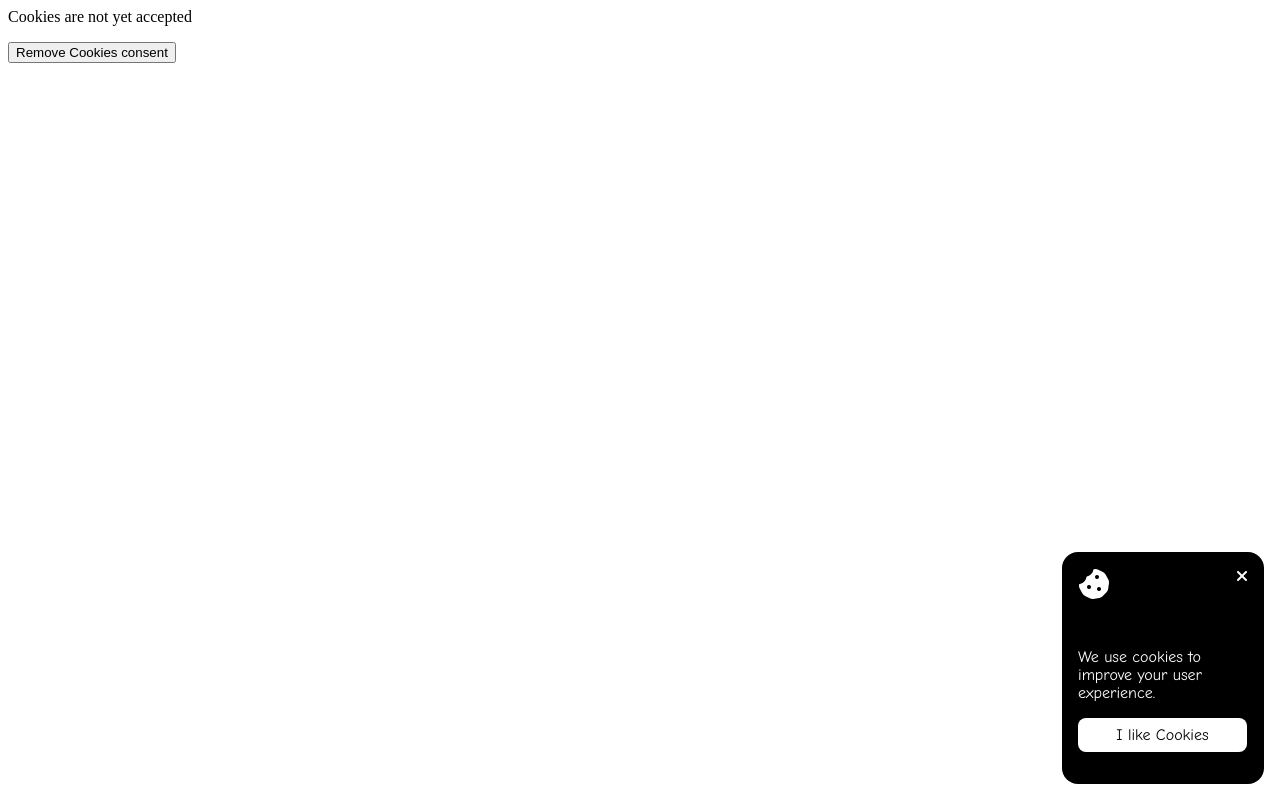
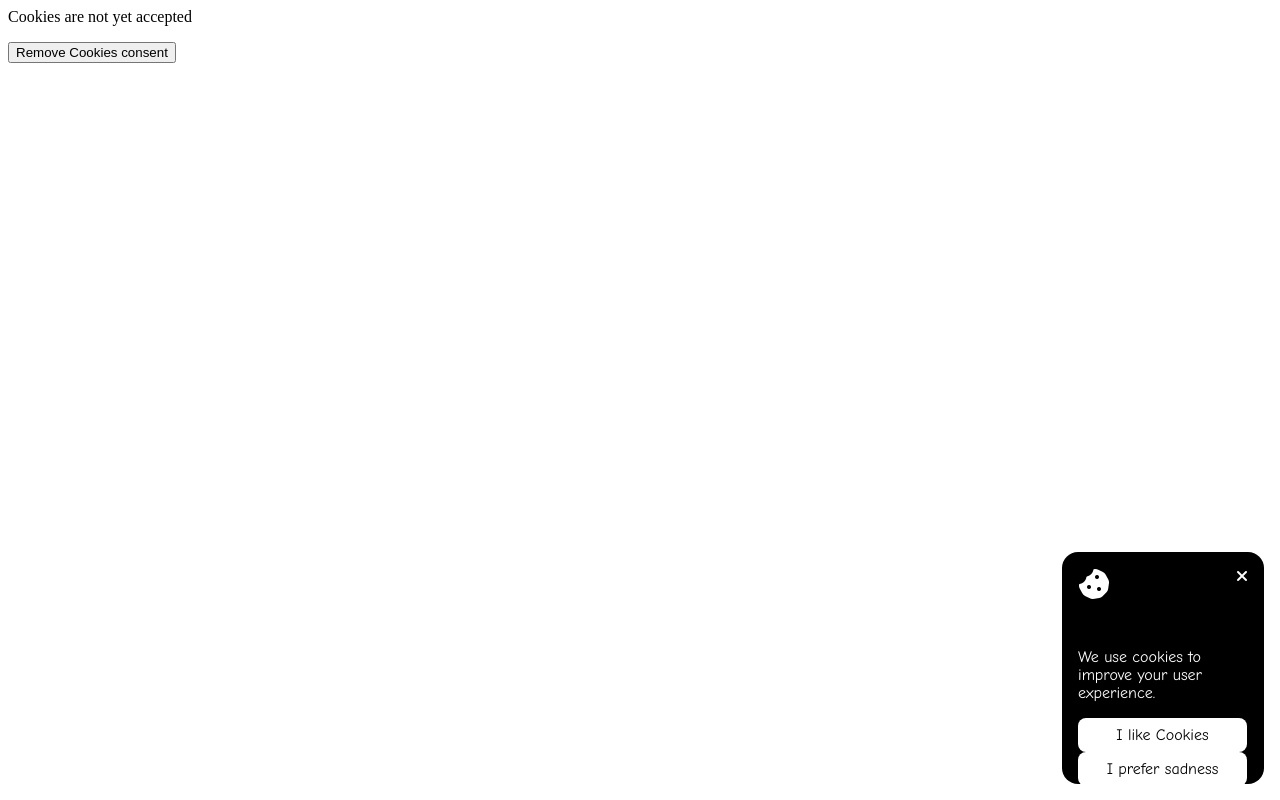
Before and after one commit to koydas/cookie-consent, a plain HTML site: page index.html in a window 1280 px wide. Drawn offline with Linux system fonts and the light colour scheme.

Commit message:
Update index.html

```diff
--- a/index.html
+++ b/index.html
@@ -24,6 +24,7 @@
             <p>We use cookies to improve your user experience.</p>
 
             <div class="button" onclick="acceptCookies()">I like Cookies</div>
+            <div class="button" onclick="closeBox()">I prefer sadness</div>
         </div>
     </body>
 </html>
```
